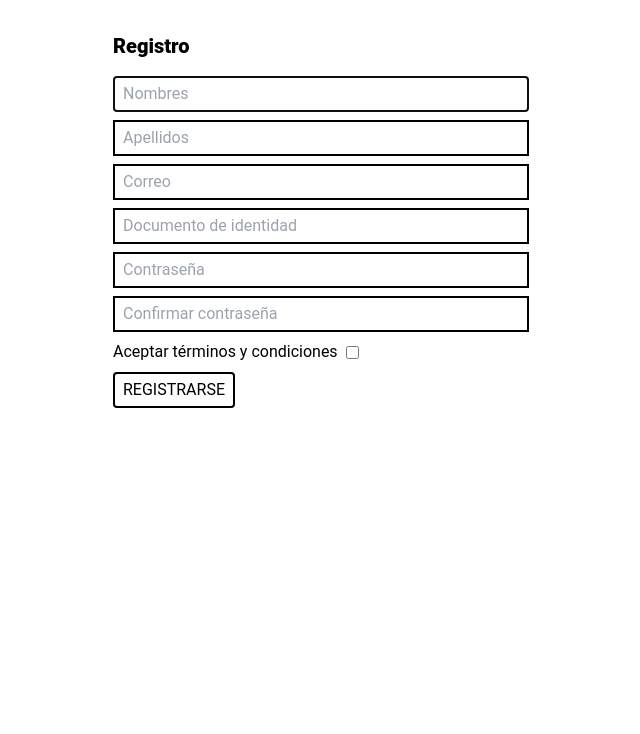
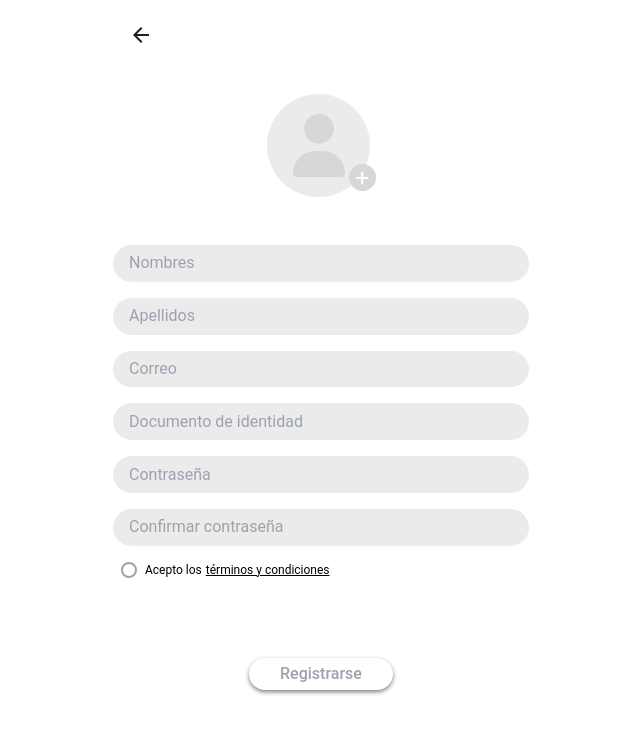
Before and after one commit to No-Country/c10-58-m-reactchallenge-mern, a React (Vite) app: page /esteban in a window 1280 px wide. Shown: the top 734 px of the page, without its empty margins (319-959 px from the left). Built offline with nearby package versions, Linux system fonts and the light colour scheme; no server answers.

Commit message:
Fix, add styles component Register

```diff
--- a/src/components/Register.jsx
+++ b/src/components/Register.jsx
@@ -1,9 +1,10 @@
 /* eslint-disable */
 import { useState } from 'react';
-import { useNavigate } from 'react-router-dom';
+import { Link, useNavigate } from 'react-router-dom';
 import { createUserWithEmail } from '../firebase/userEmailAndPassword';
 
 const initialValues = {
+	profilePic: '',
 	names: '',
 	lastName: '',
 	dni: '',
@@ -16,16 +17,20 @@ const initialValues = {
 const Register = () => {
 	const navigate = useNavigate();
 	const [form, setForm] = useState(initialValues);
-	const [showPass, setShowPass] = useState(false);
+	const [showPass, setShowPass] = useState({ password: false, confirmPassword: false });
 	const [errors, setErrors] = useState({});
 
-	const handleChange = ({ target }) =>
+	const handleChange = ({ target: { name, type, checked, value } }) =>
 		setForm({
 			...form,
-			[target.name]: target.type === 'checkbox' ? target.checked : target.value
+			[name]: type === 'checkbox' ? checked : value
 		});
 
-	const handleClick = () => setShowPass(!showPass);
+	const handleClick = ({ target: { id } }) =>
+		setShowPass({
+			...showPass,
+			[id]: id === 'password' ? !showPass.password : !showPass.confirmPassword
+		});
 
 	const handleSubmit = async e => {
 		e.preventDefault();
@@ -34,6 +39,8 @@ const Register = () => {
 				const userRegistered = await createUserWithEmail(form);
 				alert('Usuario creado exitosamente');
 				console.log(userRegistered);
+				// Una vez registrado se va a redireccionar al perfil
+				// navigate('')
 			} catch (error) {
 				console.error(error);
 				alert('[!] Ocurrió un error al intentar registrarte');
@@ -43,26 +50,22 @@ const Register = () => {
 
 	const validateForm = () => {
 		const errs = {};
-		if (form.names.length < 2 || form.names.length > 30) {
+		if (form.names.length < 2 || form.names.length > 30)
 			errs.names = 'El nombre debe contener mas de un caracter y menos de 20';
-		}
-		if (form.names === '') {
-			errs.names = 'El campo nombre no puede estar vacío';
-		}
-		if (form.lastName.length < 2 || form.lastName.length > 20) {
+		if (form.names === '') errs.names = 'El campo nombre no puede estar vacío';
+		if (form.lastName.length < 2 || form.lastName.length > 20)
 			errs.lastName = 'El apellido debe contener mas de un caracter y menos de 20';
-		}
-		if (form.lastName === '') {
-			errs.lastName = 'El campo apellido no puede estar vacío';
-		}
-		if (form.dni === '') errs.dni = 'El campo DNI no puede estar vacío';
+		if (form.lastName === '') errs.lastName = 'El campo apellido no puede estar vacío';
 		if (form.email === '') errs.email = 'El campo email no puede estar vacío';
 		const pattern =
 			/^(?=.{1,256})(?=.{1,64}@)[A-Za-z0-9_-]+(?:\.[A-Za-z0-9_-]+)*@[A-Za-z0-9_-]+(?:\.[A-Za-z0-9_-]+)*\.[A-Za-z]{2,}$/;
 		if (!pattern.test(form.email)) errs.email = 'Ingresa un email válido';
-		if (form.password === '') {
-			errs.password = 'El campo contraseña no puede estar vacío';
-		}
+		if (form.dni === '') errs.dni = 'El campo DNI no puede estar vacío';
+		if (form.password === '') errs.password = 'El campo contraseña no puede estar vacío';
+		if (form.confirmPassword === '')
+			errs.confirmPassword = 'El campo contraseña no puede estar vacío';
+		if (form.confirmPassword !== form.password)
+			errs.confirmPassword = 'Las contraseñas no coinciden';
 		if (!form.terms) errs.terms = 'Debes aceptar los términos y condiciones';
 		setErrors(errs);
 		return Object.keys(errs).length < 1;
@@ -70,14 +73,40 @@ const Register = () => {
 
 	return (
 		<section className='p-4 max-w-md mx-auto'>
-			<h1 className='text-xl font-black my-4'>Registro</h1>
+			<div className='flex'>
+				<Link to='/'>
+					<img
+						className='cursor-pointer'
+						src='./registerarrowback.png'
+						alt='Arrow to navigate back'
+					/>
+				</Link>
+			</div>
+			<div className='flex justify-center my-10'>
+				<label htmlFor='profile-pic'>
+					<input
+						className='hidden'
+						type='file'
+						id='profile-pic'
+						name='profilePic'
+						accept='.png,.jpg'
+						value={form.profilePic}
+						onChange={handleChange}
+					/>
+					<img
+						className='cursor-pointer'
+						src='./uploadprofilepic.png'
+						alt='Upload your profile picture'
+					/>
+				</label>
+			</div>
 			<form onSubmit={handleSubmit}>
-				<div className='my-2'>
+				<div>
 					<input
-						className='border-2 border-black w-full px-2 py-1'
+						className='inp-reg'
 						type='text'
-						id='firstname'
-						name='firstName'
+						id='names'
+						name='names'
 						required
 						value={form.names}
 						placeholder='Nombres'
@@ -86,9 +115,9 @@ const Register = () => {
 					/>
 					{errors.names && <p className='text-red-600'>{errors.names}</p>}
 				</div>
-				<div className='my-2'>
+				<div>
 					<input
-						className='border-2 border-black w-full px-2 py-1'
+						className='inp-reg'
 						type='text'
 						id='lastname'
 						name='lastName'
@@ -99,9 +128,9 @@ const Register = () => {
 					/>
 					{errors.lastName && <p className='text-red-600'>{errors.lastName}</p>}
 				</div>
-				<div className='my-2'>
+				<div>
 					<input
-						className='border-2 border-black w-full px-2 py-1'
+						className='inp-reg'
 						id='email'
 						type='email'
 						name='email'
@@ -113,9 +142,9 @@ const Register = () => {
 					/>
 					{errors.email && <p className='text-red-600'>{errors.email}</p>}
 				</div>
-				<div className='my-2'>
+				<div>
 					<input
-						className='border-2 border-black w-full px-2 py-1'
+						className='inp-reg'
 						type='text'
 						id='dni'
 						name='dni'
@@ -127,10 +156,11 @@ const Register = () => {
 					/>
 					{errors.dni && <p className='text-red-600'>{errors.dni}</p>}
 				</div>
-				<div className='my-2'>
+				<div>
+					<div className='icon-eye-container'>
 						<input
-						className='border-2 border-black w-full px-2 py-1'
-						type={showPass ? 'text' : 'password'}
+							className='inp-reg'
+							type={showPass.password ? 'text' : 'password'}
 							name='password'
 							id='password'
 							placeholder='Contraseña'
@@ -138,22 +168,23 @@ const Register = () => {
 							onChange={handleChange}
 							required
 						/>
-					{errors.password && <p className='text-red-600'>{errors.password}</p>}
 						{form.password && (
-						<span className='flex items-center justify-end mt-1'>
-							Mostrar contraseña{' '}
-							<input
+							<img
+								id='password'
+								className='eye-icon'
+								src={showPass.password ? 'eye_icon_slash.png' : '/eye_icon.png'}
+								alt='Eye icon to show password'
 								onClick={handleClick}
-								className='mx-2 cursor-pointer'
-								type='checkbox'
 							/>
-						</span>
 						)}
 					</div>
-				<div className='my-2'>
+					{errors.password && <p className='text-red-600'>{errors.password}</p>}
+				</div>
+				<div>
+					<div className='icon-eye-container'>
 						<input
-						className='border-2 border-black w-full px-2 py-1'
-						type={showPass ? 'text' : 'password'}
+							className='inp-reg'
+							type={showPass.confirmPassword ? 'text' : 'password'}
 							name='confirmPassword'
 							id='confirmPassword'
 							placeholder='Confirmar contraseña'
@@ -161,37 +192,47 @@ const Register = () => {
 							onChange={handleChange}
 							required
 						/>
+						{form.confirmPassword && (
+							<img
+								id='confirmPassword'
+								className='eye-icon'
+								src={
+									showPass.confirmPassword
+										? 'eye_icon_slash.png'
+										: '/eye_icon.png'
+								}
+								alt='Eye icon to show password'
+								onClick={handleClick}
+							/>
+						)}
+					</div>
 					{errors.confirmPassword && (
 						<p className='text-red-600'>{errors.confirmPassword}</p>
 					)}
-					{form.confirmPassword && (
-						<span className='flex items-center justify-end mt-1'>
-							Mostrar contraseña{' '}
+				</div>
+				<div className='my-2'>
+					<div>
+						<label className='flex items-center text-xs cursor-pointer' htmlFor='terms'>
 							<input
-								onClick={handleClick}
-								className='mx-2 cursor-pointer'
-								type='checkbox'
-							/>
-						</span>
-					)}
-				</div>
-				<div>
-					<span className='flex items-center mt-1'>
-						Aceptar términos y condiciones
-						<input
-							className='mx-2 cursor-pointer'
+								id='terms'
+								className='inp-terms mx-2 appearance-none w-4 h-4 rounded-full border-2 border-gray-400 cursor-pointer'
 								type='checkbox'
 								name='terms'
 								value={form.terms}
 								checked={form.terms}
 								onChange={handleChange}
 							/>
-					</span>
+							Acepto los
+							<span className='ml-1 underline'>términos y condiciones</span>
+						</label>
+					</div>
 					{errors.terms && <p className='text-red-600'>{errors.terms}</p>}
 				</div>
-				<div>
-					<button className='border-2 border-black py-1 px-2 my-2 rounded' type='submit'>
-						REGISTRARSE
+				<div className='flex justify-center my-20'>
+					<button
+						className='btn-reg w-36 border-2 border-black py-1 px-2 rounded-3xl text-gray-400'
+						type='submit'>
+						Registrarse
 					</button>
 				</div>
 			</form>
```
Lines whose indentation alone changed are shown as unchanged.
